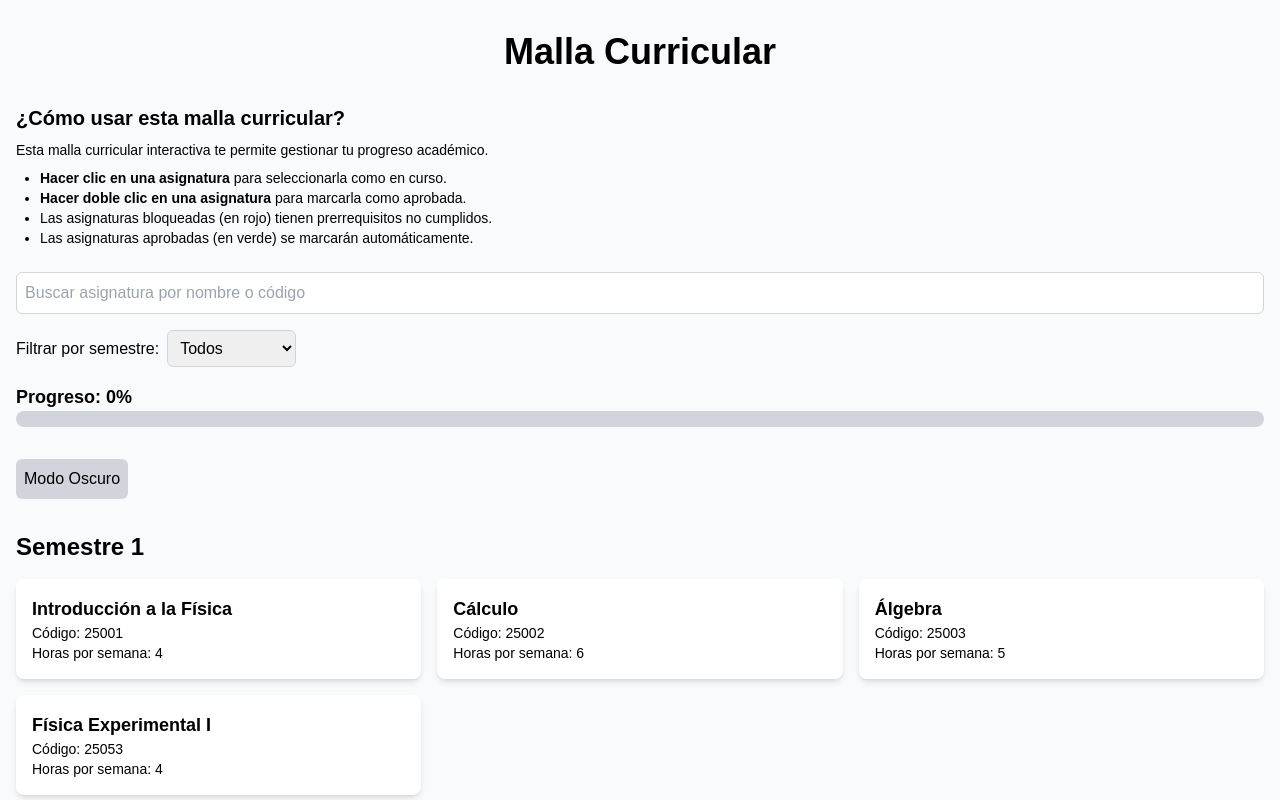
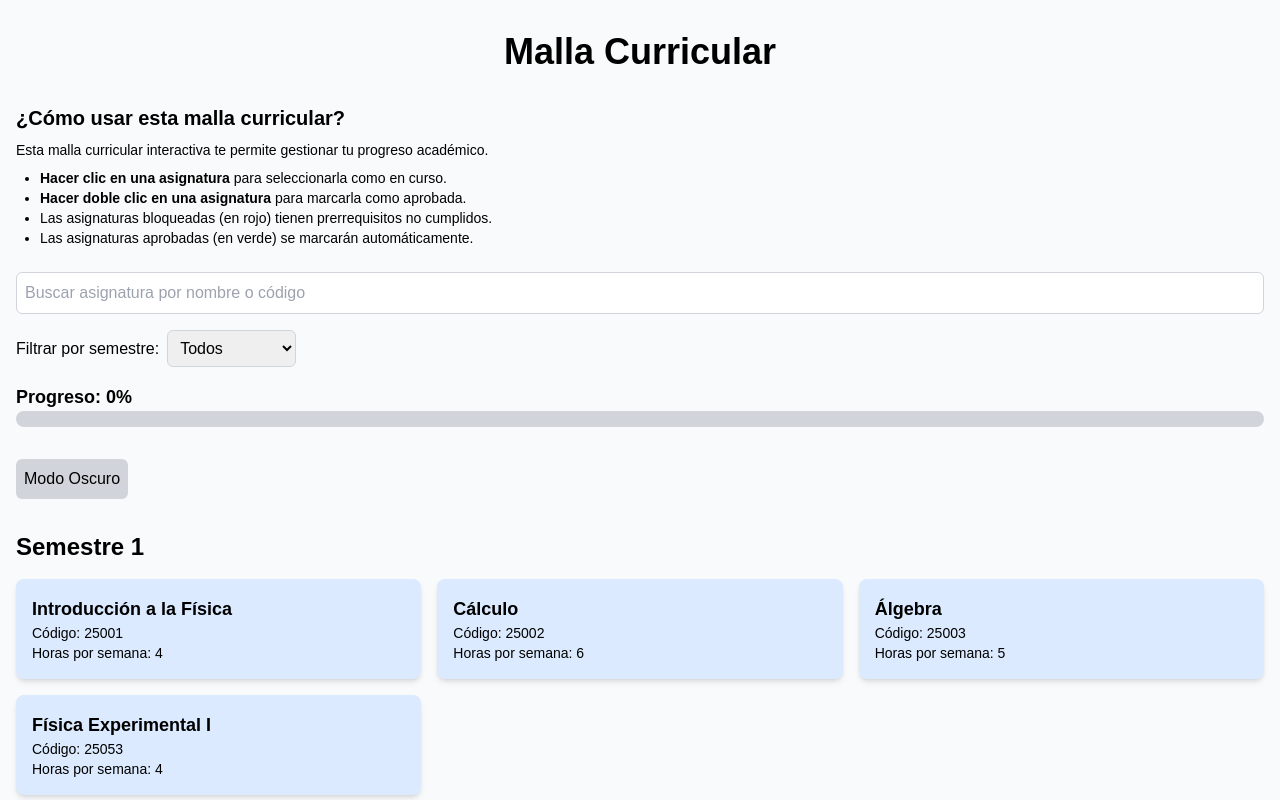
Before and after one commit to Raisuky/ingefis-malla2, a Next.js app: page / in a window 1280 px wide. Shown: the top 800 px of the page. Built offline with nearby package versions, Linux system fonts and the light colour scheme.

Commit message:
Update Component.tsx

```diff
--- a/components/Component.tsx
+++ b/components/Component.tsx
@@ -123,18 +123,27 @@ const Curriculum: React.FC = () => {
     const isLocked = subject.prerequisites && subject.prerequisites.some(prereq => !approvedSubjects.includes(prereq));
     const isSelected = selectedSubjects.includes(subject.code);
 
+    // Aplicar colores explícitamente tanto en modo claro como oscuro
+    const backgroundClass = isApproved
+      ? 'bg-green-100 dark:bg-green-700' // Verde para aprobadas
+      : isUnlocked
+      ? 'bg-blue-100 dark:bg-blue-700' // Azul para desbloqueadas
+      : isLocked
+      ? 'bg-red-100 dark:bg-red-700' // Rojo para bloqueadas
+      : 'bg-gray-100 dark:bg-gray-700'; // Gris por defecto
+
+    const hoverClass = isApproved
+      ? 'hover:bg-green-200 dark:hover:bg-green-600'
+      : isUnlocked
+      ? 'hover:bg-blue-200 dark:hover:bg-blue-600'
+      : isLocked
+      ? 'hover:bg-red-200 dark:hover:bg-red-600'
+      : 'hover:bg-gray-200 dark:hover:bg-gray-600';
+
     return (
       <div
         key={subject.code}
-        className={`p-4 rounded-lg shadow-md cursor-pointer transition-transform ${
-          isApproved
-            ? 'bg-green-100 hover:bg-green-200'
-            : isUnlocked
-            ? 'bg-blue-100 hover:bg-blue-200'
-            : isLocked
-            ? 'bg-red-100 hover:bg-red-200'
-            : 'bg-gray-100 hover:bg-gray-200'
-        } ${isSelected ? 'border-4 border-blue-400' : ''} ${isDarkMode ? 'bg-gray-800 text-white' : 'bg-white text-black'}`}
+        className={`${backgroundClass} ${hoverClass} p-4 rounded-lg shadow-md cursor-pointer transition-transform ${isSelected ? 'border-4 border-blue-400' : ''}`}
         onClick={() => handleSelectSubject(subject.code)} // Seleccionar asignatura para generar horario
         onDoubleClick={() => handleApproveSubject(subject.code)} // Doble clic para marcar aprobada
       >
@@ -145,7 +154,6 @@ const Curriculum: React.FC = () => {
     );
   };
 
-  // Renderizado de los semestres
   const renderSemester = (semester: number) => {
     const semesterSubjects = filteredSubjects.filter(subject => subject.semester === semester);
     return (
```
